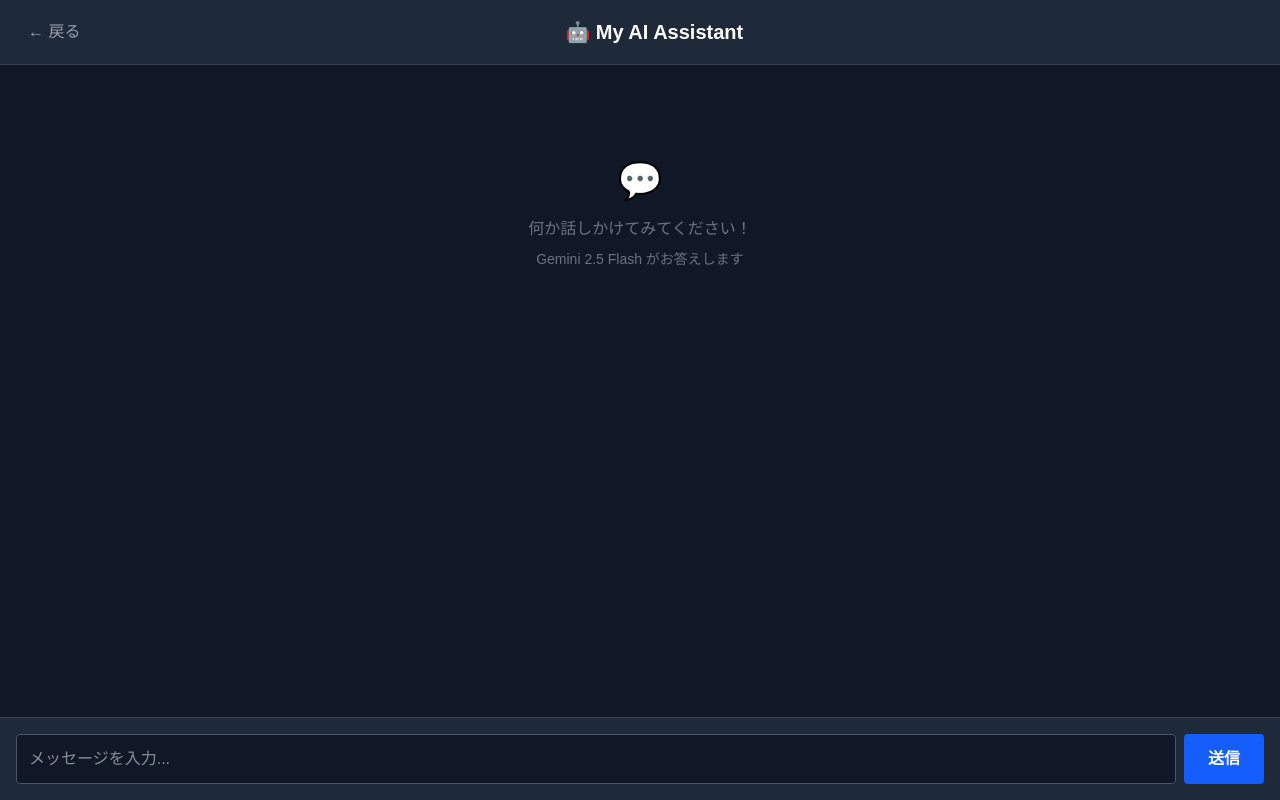
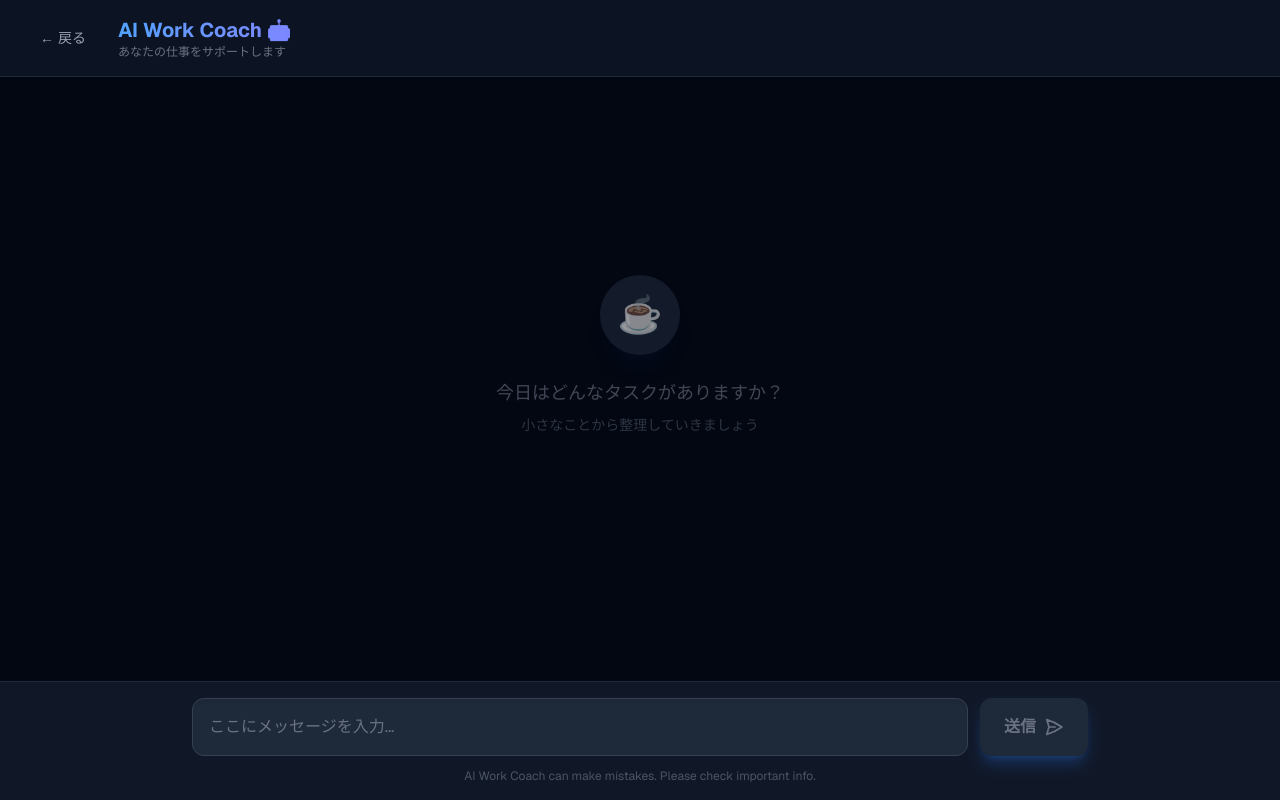
Before and after one commit to hirowood/my-portfolio, a Next.js app: page /chat in a window 1280 px wide. Built offline with nearby package versions, Linux system fonts and the light colour scheme.

Commit message:
style: AIチャット画面のデザイン刷新（送信ボタンとUI改善）

```diff
--- a/src/app/chat/page.tsx
+++ b/src/app/chat/page.tsx
@@ -1,7 +1,7 @@
 'use client';
 
-import { useState } from 'react';
-import Link from 'next/link'; // ★これが必要です
+import { useState, useRef, useEffect } from 'react';
+import Link from 'next/link';
 
 type Message = {
   role: 'user' | 'bot';
@@ -12,6 +12,16 @@ export default function ChatPage() {
   const [input, setInput] = useState('');
   const [messages, setMessages] = useState<Message[]>([]);
   const [isLoading, setIsLoading] = useState(false);
+
+  const messagesEndRef = useRef<HTMLDivElement>(null);
+
+  const scrollToBottom = () => {
+    messagesEndRef.current?.scrollIntoView({ behavior: "smooth" });
+  };
+
+  useEffect(() => {
+    scrollToBottom();
+  }, [messages]);
 
   const sendMessage = async () => {
     if (!input.trim()) return;
@@ -35,7 +45,7 @@ export default function ChatPage() {
 
     } catch (error) {
       console.error('Error:', error);
-      const errorMessage: Message = { role: 'bot', content: 'エラーが発生しました😢' };
+      const errorMessage: Message = { role: 'bot', content: 'すみません、エラーが発生しました😢' };
       setMessages((prev) => [...prev, errorMessage]);
     } finally {
       setIsLoading(false);
@@ -43,73 +53,118 @@ export default function ChatPage() {
   };
 
   return (
-    <div className="flex flex-col h-screen bg-gray-900 text-white">
-      {/* ★ヘッダーを変更：戻るボタンを追加 */}
-      <header className="p-4 bg-gray-800 border-b border-gray-700 flex items-center sticky top-0 z-10">
+    <div className="flex flex-col h-screen bg-gray-950 text-gray-100 font-sans">
+
+      {/* ヘッダー */}
+      <header className="px-6 py-4 bg-gray-900/80 backdrop-blur-md border-b border-gray-800 flex items-center sticky top-0 z-20 shadow-sm">
         <Link
           href="/"
-          className="text-gray-400 hover:text-white transition px-3 py-1 rounded hover:bg-gray-700 mr-4"
+          className="text-gray-400 hover:text-white transition px-4 py-2 rounded-full hover:bg-gray-800 text-sm font-medium mr-4 flex items-center gap-1"
         >
-          ← 戻る
+          <span>←</span> 戻る
         </Link>
-        <h1 className="font-bold text-xl flex-1 text-center pr-16">
-          🤖 My AI Assistant
+        <div>
+          <h1 className="font-bold text-xl text-transparent bg-clip-text bg-gradient-to-r from-blue-400 to-indigo-400">
+            AI Work Coach 🤖
           </h1>
+          <p className="text-xs text-gray-500">
+            あなたの仕事をサポートします
+          </p>
+        </div>
       </header>
 
       {/* チャットエリア */}
-      <div className="flex-1 overflow-y-auto p-4 space-y-4">
+      <div className="flex-1 overflow-y-auto p-4 md:p-8 space-y-6">
         {messages.length === 0 && (
-          <div className="text-center text-gray-500 mt-20">
-            <p className="text-4xl mb-4">💬</p>
-            <p>何か話しかけてみてください！</p>
-            <p className="text-sm mt-2">Gemini 2.5 Flash がお答えします</p>
+          <div className="h-full flex flex-col items-center justify-center text-gray-500 opacity-60">
+            <div className="w-20 h-20 bg-gray-800 rounded-full flex items-center justify-center text-4xl mb-6 shadow-xl shadow-blue-900/10">
+              ☕️
+            </div>
+            <p className="text-lg font-medium">今日はどんなタスクがありますか？</p>
+            <p className="text-sm mt-2 text-gray-600">小さなことから整理していきましょう</p>
           </div>
         )}
 
         {messages.map((msg, index) => (
           <div
             key={index}
-            className={`flex ${msg.role === 'user' ? 'justify-end' : 'justify-start'}`}
+            className={`flex items-start gap-4 ${msg.role === 'user' ? 'justify-end' : 'justify-start'}`}
           >
+            {msg.role === 'bot' && (
+              <div className="w-10 h-10 rounded-full bg-gradient-to-br from-gray-700 to-gray-800 flex items-center justify-center text-xl border border-gray-600 shadow-lg shrink-0">
+                🤖
+              </div>
+            )}
+
             <div
-              className={`max-w-[80%] p-3 rounded-lg whitespace-pre-wrap ${
+              className={`max-w-[80%] md:max-w-[70%] p-4 rounded-2xl whitespace-pre-wrap leading-relaxed shadow-md text-[15px] ${
                 msg.role === 'user'
-                  ? 'bg-blue-600 text-white rounded-br-none'
-                  : 'bg-gray-700 text-gray-100 rounded-bl-none'
+                  ? 'bg-gradient-to-br from-blue-600 to-indigo-600 text-white rounded-tr-none shadow-blue-900/20'
+                  : 'bg-gray-800 border border-gray-700 text-gray-100 rounded-tl-none'
               }`}
             >
               {msg.content}
             </div>
+
+            {msg.role === 'user' && (
+              <div className="w-10 h-10 rounded-full bg-gradient-to-br from-blue-600 to-indigo-600 flex items-center justify-center text-xl border border-blue-500 shadow-lg shrink-0">
+                👤
+              </div>
+            )}
           </div>
         ))}
 
         {isLoading && (
-          <div className="flex justify-start">
-            <div className="bg-gray-700 p-3 rounded-lg rounded-bl-none text-gray-400 animate-pulse">
-              考え中...
+          <div className="flex items-start gap-4">
+            <div className="w-10 h-10 rounded-full bg-gray-800 flex items-center justify-center border border-gray-700 shrink-0">
+              🤖
+            </div>
+            <div className="bg-gray-800 p-4 rounded-2xl rounded-tl-none border border-gray-700 text-gray-400 flex items-center gap-2">
+              <span className="w-2 h-2 bg-blue-400 rounded-full animate-bounce"></span>
+              <span className="w-2 h-2 bg-blue-400 rounded-full animate-bounce [animation-delay:0.2s]"></span>
+              <span className="w-2 h-2 bg-blue-400 rounded-full animate-bounce [animation-delay:0.4s]"></span>
             </div>
           </div>
         )}
+
+        <div ref={messagesEndRef} />
       </div>
 
       {/* 入力エリア */}
-      <div className="p-4 bg-gray-800 border-t border-gray-700 flex gap-2">
+      <div className="p-4 bg-gray-900 border-t border-gray-800">
+        <div className="max-w-4xl mx-auto flex gap-3">
           <input
             type="text"
-          className="flex-1 p-3 rounded bg-gray-900 border border-gray-600 focus:outline-none focus:border-blue-500 text-white"
-          placeholder="メッセージを入力..."
+            className="flex-1 p-4 rounded-xl bg-gray-800 border border-gray-700 focus:outline-none focus:border-blue-500 focus:ring-2 focus:ring-blue-500/20 text-white placeholder-gray-500 transition-all shadow-inner"
+            placeholder="ここにメッセージを入力..."
             value={input}
             onChange={(e) => setInput(e.target.value)}
-          onKeyDown={(e) => e.key === 'Enter' && sendMessage()}
+            onKeyDown={(e) => e.key === 'Enter' && !e.nativeEvent.isComposing && sendMessage()}
           />
+
+          {/* ★ここが新しいボタンです！ */}
           <button
             onClick={sendMessage}
-          disabled={isLoading}
-          className="bg-blue-600 hover:bg-blue-700 disabled:bg-gray-600 text-white font-bold px-6 py-2 rounded transition"
+            disabled={isLoading || !input.trim()}
+            className="
+              bg-gradient-to-r from-blue-600 to-indigo-600
+              hover:from-blue-500 hover:to-indigo-500
+              disabled:from-gray-800 disabled:to-gray-800 disabled:text-gray-500 disabled:cursor-not-allowed
+              text-white font-bold px-6 py-3 rounded-xl
+              transition-all duration-200
+              shadow-lg shadow-blue-500/25 hover:shadow-blue-500/40
+              active:scale-95 flex items-center gap-2
+            "
           >
-          送信
+            <span>送信</span>
+            <svg xmlns="http://www.w3.org/2000/svg" fill="none" viewBox="0 0 24 24" strokeWidth={2} stroke="currentColor" className="w-5 h-5">
+              <path strokeLinecap="round" strokeLinejoin="round" d="M6 12L3.269 3.126A59.768 59.768 0 0121.485 12 59.77 59.77 0 013.27 20.876L5.999 12zm0 0h7.5" />
+            </svg>
           </button>
+        </div>
+        <p className="text-center text-xs text-gray-600 mt-3">
+          AI Work Coach can make mistakes. Please check important info.
+        </p>
       </div>
     </div>
   );
```
Lines whose indentation alone changed are shown as unchanged.
